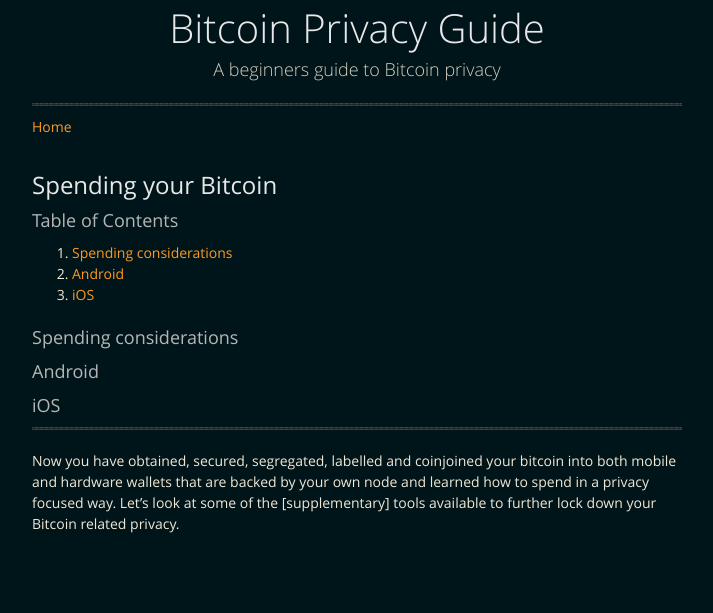
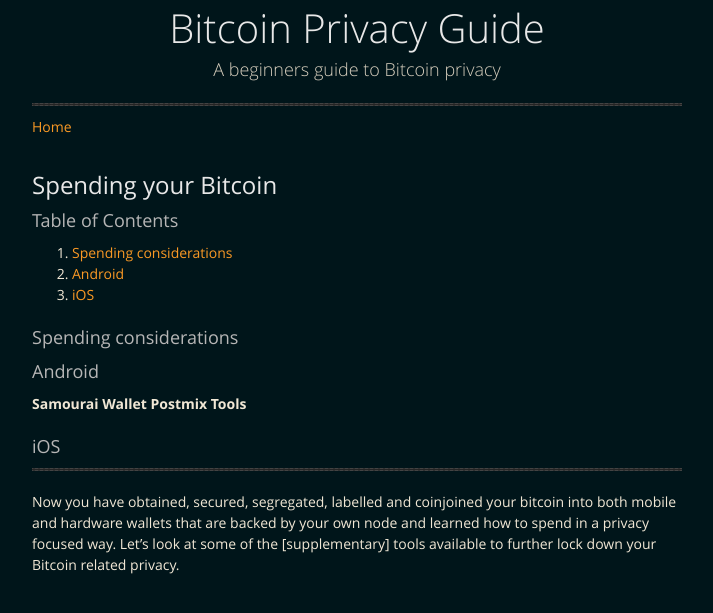
Before and after one commit to BitcoinQnA/BitcoinPrivacyGuide, a Jekyll site: the page built from spend.md, in a window 1280 px wide. Shown: the top 613 px of the page, without its empty margins (283-996 px from the left). Built offline with Jekyll 4.4.1, drawn with Linux system fonts in a browser that asks for light colours.

Commit message:
Update spend.md

```diff
--- a/spend.md
+++ b/spend.md
@@ -18,6 +18,9 @@ layout: default
 
 ### Android
 
+**Samourai Wallet Postmix Tools**
+
+
 
 ### iOS
 
```
